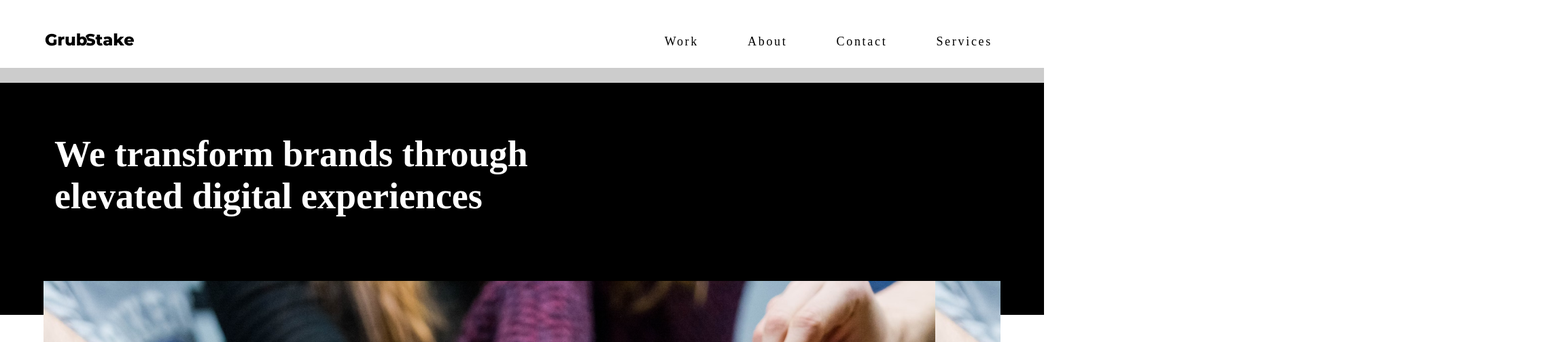
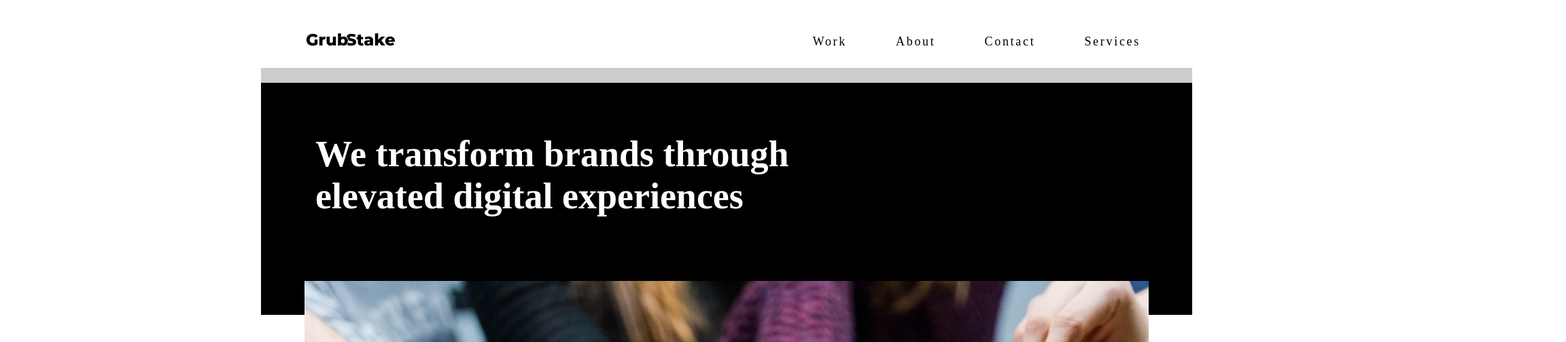
Before and after one commit to saleem2831/Grabe, a React (Create React App) app: page /about in a window 1536 px wide. Shown: the top 504 px of the page at 68% size, 2304 px wide, since content can reach past the window. Built offline with nearby package versions, Linux system fonts and the light colour scheme.

Commit message:
changes resolution for extra large screen

```diff
--- a/src/Footer.css
+++ b/src/Footer.css
@@ -17,10 +17,11 @@ gap: 64px;
 align-self: stretch;
   }
 
-  .main{
-    display: flex;
-height: 251px;
+  .main2{
+display: flex;
+height: 250px;
 justify-content: space-between;
+margin-top:  2%;;
 align-items: center;
 align-self: stretch;
   }
@@ -183,5 +184,14 @@ line-height: normal;
 
     }
 
+   }
 
-   }
+   @media screen and (min-width: 1400px) {
+    ul{
+      margin-left: 31.5%;
+      }
+
+      .txt3{
+        width: 200%;
+      }
+  }
--- a/src/header2.css
+++ b/src/header2.css
@@ -2,6 +2,7 @@ html, body {
     margin: 0;
     padding: 0;
     width: 100%;
+    font-family: Poppins;
 }
 
 
@@ -161,6 +162,10 @@ a {
     .menu-icon{
         /* background-color: white; */
     }
+}
 
-
-}
+@media screen and (min-width: 1400px) {
+    ul {
+      width: 1370px;
+    }
+  }
--- a/src/pages/about.css
+++ b/src/pages/about.css
@@ -2,6 +2,7 @@
     margin: 0;
     padding: 0;
     box-sizing: border-box;
+    font-family: Poppins;
   }
 
 .first{
--- a/src/pages/contact.css
+++ b/src/pages/contact.css
@@ -1,7 +1,8 @@
 * {
-    margin: 0;
+    margin-top: 0;
     padding: 0;
     box-sizing: border-box;
+    font-family: Poppins;
   }
 
 .main1{
@@ -13,6 +14,7 @@ align-items: center;
 gap: 64px;
 align-self: stretch;
 background: var(--white, #FFF);
+margin-top: 15%;
 }
 
 .main2{
@@ -104,6 +106,7 @@ line-height: normal;
     height: 18.691px;
     background-repeat: no-repeat;
     padding: 0%;
+    margin-left: 3%;
 
 }
 
@@ -150,6 +153,7 @@ display: none;
     display: flex;
     align-items: flex-start;
     gap: 32px;
+    margin-top: 15%;
 }
 
 .foottxt{
@@ -173,7 +177,8 @@ font-size: 16px;
 font-style: normal;
 font-weight: 500;
 line-height: normal;
-margin-left: 400px;
+margin-left: 600px;
+/* margin-left: 20%; */
 }
 
 .ref{
--- a/src/pages/home.css
+++ b/src/pages/home.css
@@ -2,6 +2,7 @@
     margin: 0;
     padding: 0;
     box-sizing: border-box;
+    font-family: Poppins;
   }
   .App {
     text-align: center;
@@ -337,3 +338,10 @@ width: auto;
 }
 
 }
+
+@media screen and (min-width: 1400px) {
+  main {
+    width: 1370px;
+    margin-left: 25%;
+  }
+}
--- a/src/pages/service.css
+++ b/src/pages/service.css
@@ -2,6 +2,7 @@
     margin: 0;
     padding: 0;
     box-sizing: border-box;
+    font-family: Poppins;
   }
   .App {
     text-align: center;
--- a/src/pages/sliders.css
+++ b/src/pages/sliders.css
@@ -9,4 +9,5 @@ gap: 64px;
 .Img{
     width: 1449px;
 height: 966px;
+position: static;
 }
--- a/src/pages/testinomalslider.css
+++ b/src/pages/testinomalslider.css
@@ -140,7 +140,8 @@ background: linear-gradient(0deg, rgba(255, 255, 255, 0.50) 0%, rgba(255, 255, 2
 
 
 .main-img {
-  position: relative;
+  /* position: relative; */
+  position: static;
 }
 
 
@@ -151,6 +152,7 @@ background: linear-gradient(0deg, rgba(255, 255, 255, 0.50) 0%, rgba(255, 255, 2
   left: 50%;
   transform: translateX(-50%);
   transition: transform 0.3s ease, bottom 0.3s ease; /* Add a transition */
+  /* position: relative; */
 }
 
 .main-img h1, .main-img p {
@@ -184,7 +186,6 @@ background: linear-gradient(0deg, rgba(255, 255, 255, 0.50) 0%, rgba(255, 255, 2
   border-radius: 29px;
   border: 1px solid var(--primary, #0074D9);
   background: var(--white, #FFF);
-
 }
 
 .learn-more:hover {
--- a/src/pages/work.css
+++ b/src/pages/work.css
@@ -2,6 +2,7 @@
     margin: 0;
     padding: 0;
     box-sizing: border-box;
+    font-family: Poppins;
   }
   .App {
     text-align: center;
```
